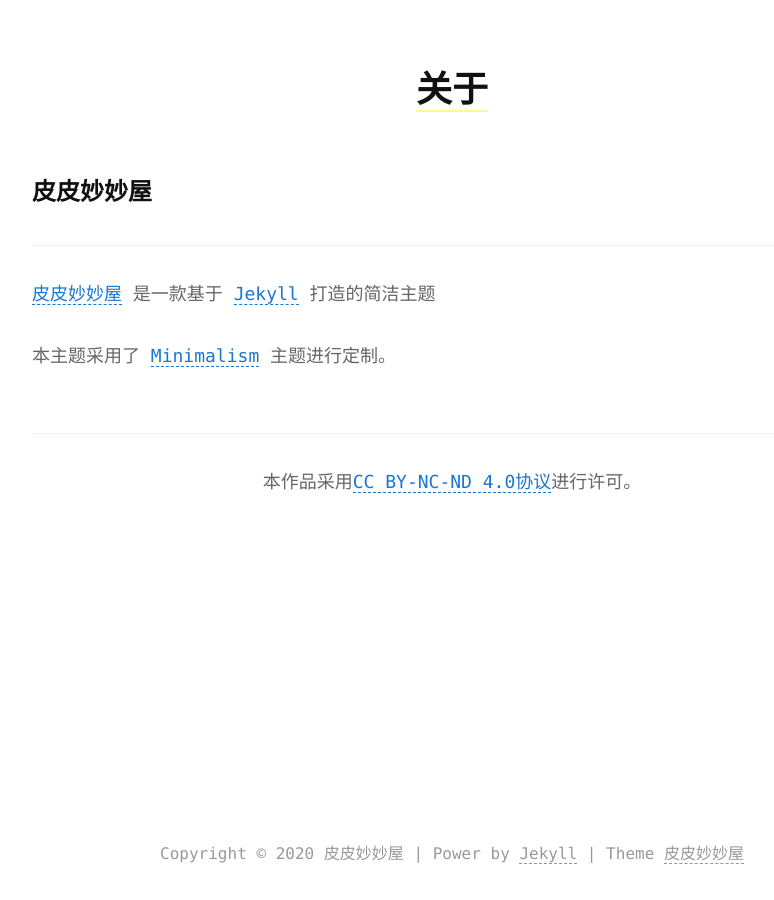
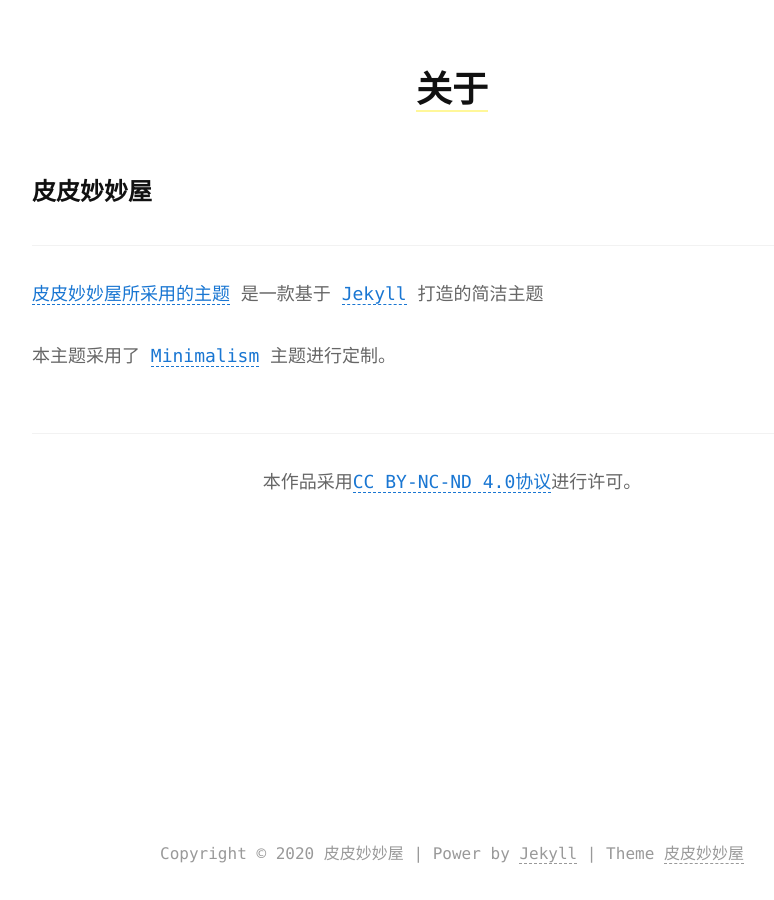
Before and after one commit to pipi23333/pipi23333.github.io, a Jekyll site: the page built from about.md, in a window 1280 px wide. Shown: the whole page, without its empty margins (188-962 px from the left). Built offline with Jekyll 4.4.1, drawn with Linux system fonts in a browser that asks for light colours.

Commit message:
Update about.md

```diff
--- a/about.md
+++ b/about.md
@@ -8,7 +8,7 @@ reward: false
 
 ---
 
-[皮皮妙妙屋][1] 是一款基于 [Jekyll][2] 打造的简洁主题
+[皮皮妙妙屋所采用的主题][1] 是一款基于 [Jekyll][2] 打造的简洁主题
 
 本主题采用了 [Minimalism][3] 主题进行定制。
 
```
